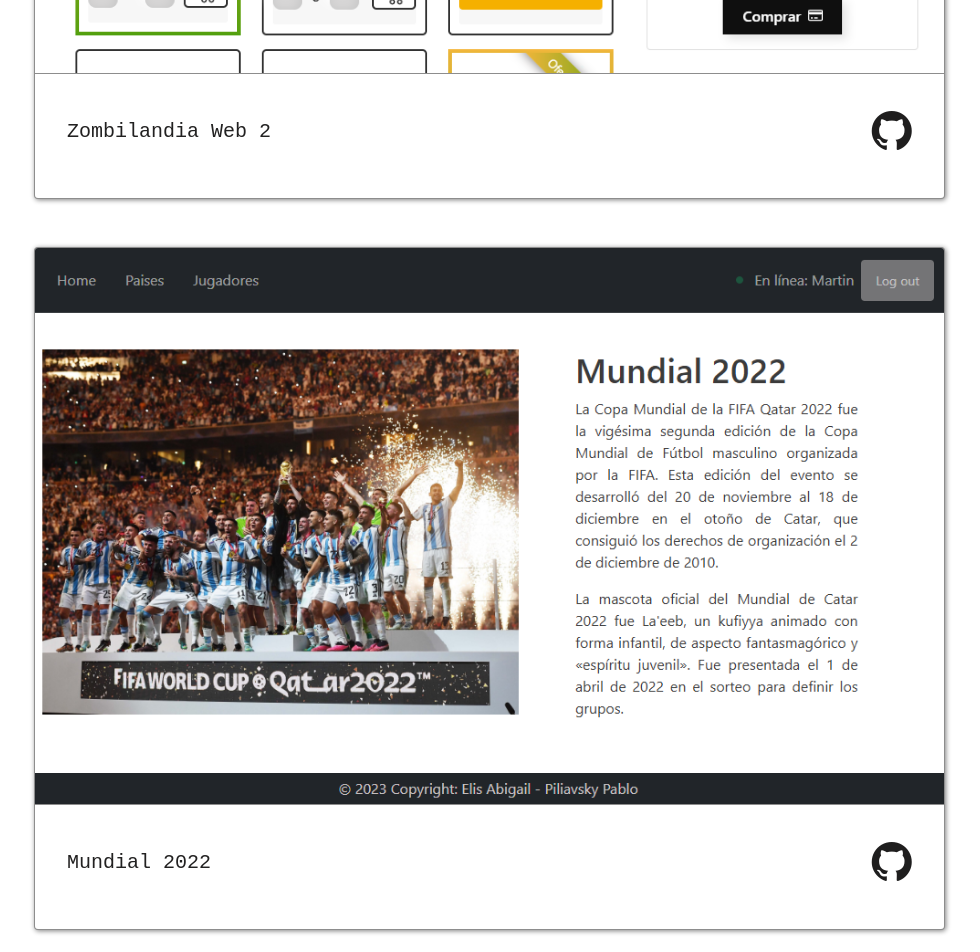
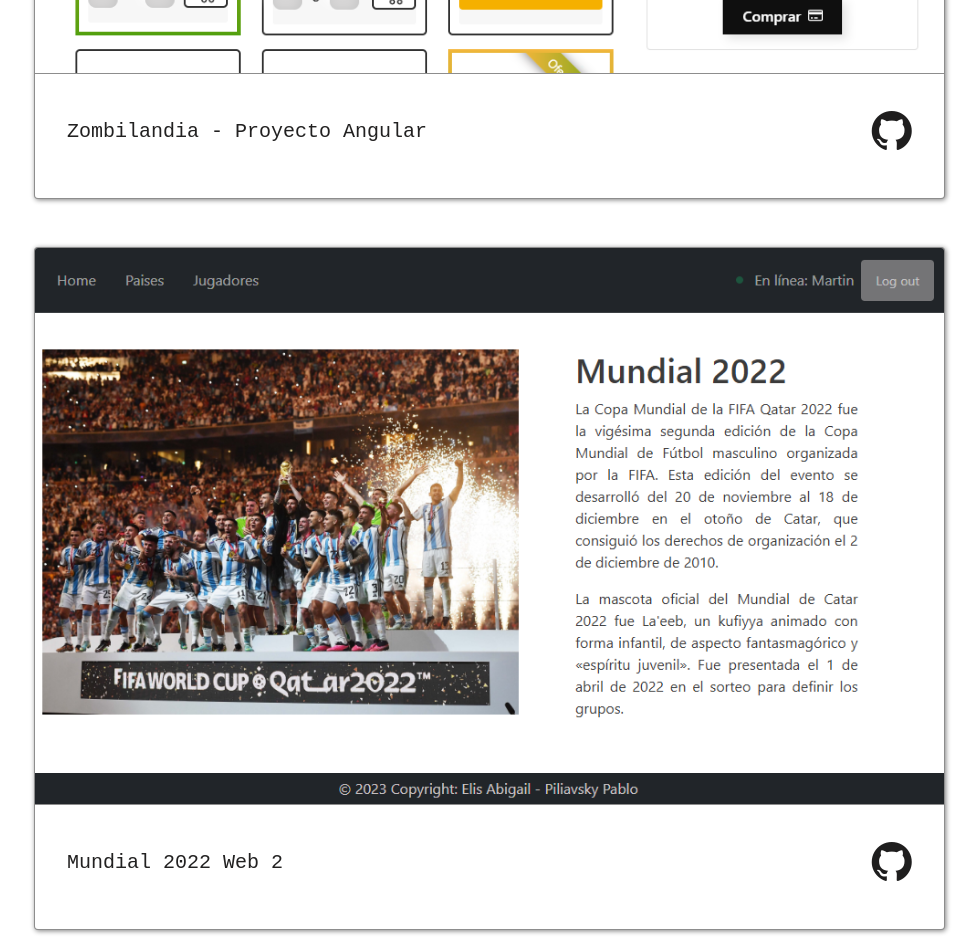
Before and after one commit to abigailelis/portafolio-app, an Angular app: page /projects in a window 1280 px wide. Shown: the part 700-1652 px from the top of the page, without its empty margins (148-1128 px from the left). Built offline with nearby package versions, Linux system fonts and the light colour scheme.

Commit message:
Update app-projects.component.ts

```diff
--- a/src/app/Components/app-projects/app-projects.component.ts
+++ b/src/app/Components/app-projects/app-projects.component.ts
@@ -10,12 +10,12 @@
 
   projects: Project[] = [
   {
-    name: "Zombilandia Web 2",
+    name: "Zombilandia -  Proyecto Angular",
     img: "/assets/zombilandia.PNG",
     github: "https://github.com/abigailelis/Proyecto-Angular-Zombilandia.git"
   },
   {
-    name: "Mundial 2022",
+    name: "Mundial 2022 Web 2",
     img: "/assets/mundial.PNG",
     github: "https://github.com/PabloPiliavsky/TPE_WEB_PARTE2/tree/main"
   },
```
